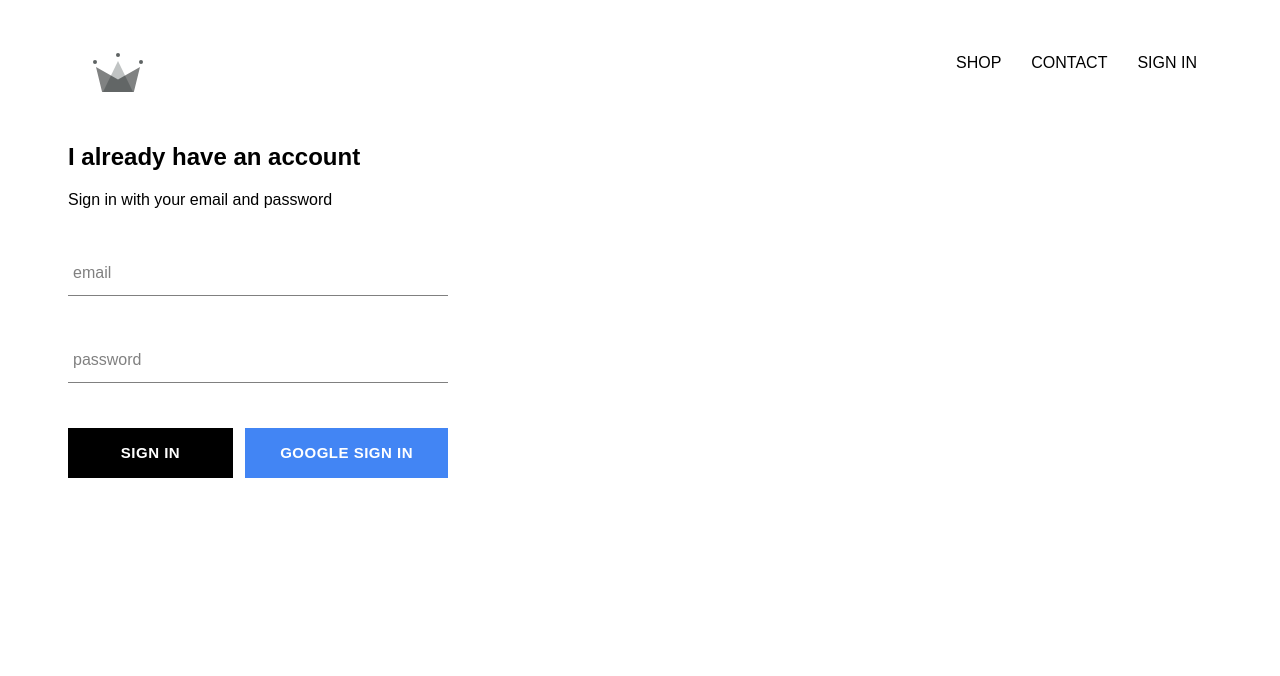
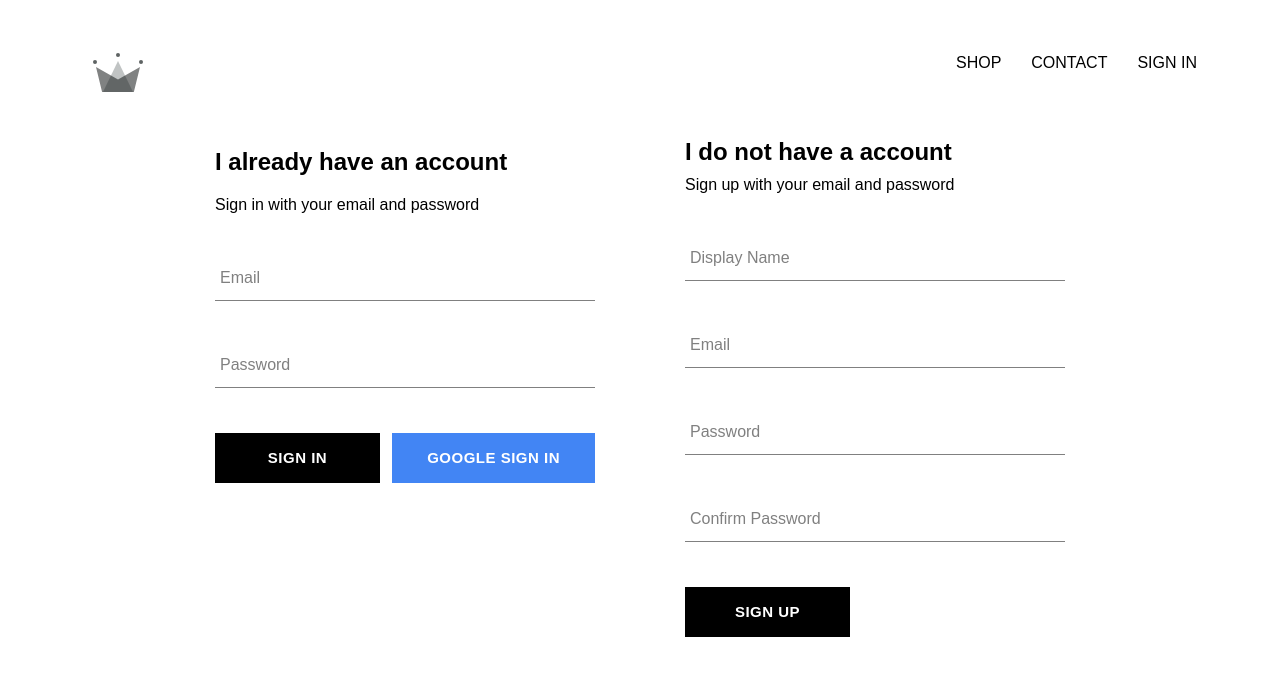
Before and after one commit to mhasanrabbi/crwn-clothing, a React (Create React App) app: page /signin in a window 1280 px wide. Shown: the top 676 px of the page. Built offline with nearby package versions, Linux system fonts and the light colour scheme; no server answers; a web font is replaced by a local one.

Commit message:
included ability to store authenticated user into firestore database

```diff
--- a/src/App.js
+++ b/src/App.js
@@ -7,7 +7,7 @@
 import ShopPage from './pages/shop/shop';
 import SignInAndSignUp from './pages/signIn-and-signOut/signIn-and-signOut';
 import Header from './components/header/header';
-import { auth } from './firebase/firebase.utils';
+import { auth, createUserProfileDocument } from './firebase/firebase.utils';
 
 class App extends React.Component {
 
@@ -22,11 +22,22 @@
   unsubscribeFromAuth = null;
 
   componentDidMount() {
-    this.unsubscribeFromAuth = auth.onAuthStateChanged(user => {
-      this.setState({ currentUser: user});
+    this.unsubscribeFromAuth = auth.onAuthStateChanged(async userAuth => {
+      if (userAuth) {
+        const userRef = await createUserProfileDocument(userAuth);
 
-      console.log(user);
-    })
+        userRef.onSnapshot(snapShot => {
+          this.setState({
+            currentUser: {
+              id: snapShot.id,
+              ...snapShot.data()
+            }
+          });
+        });
+      }
+
+      this.setState({ currentUser: userAuth });
+    });
   }
 
   componentWillUnmount() {
--- a/src/components/sign-in/sign-in.js
+++ b/src/components/sign-in/sign-in.js
@@ -41,7 +41,7 @@
           type="email"
           handleChange={this.handleChange}
           value={this.state.email}
-          label= 'email'
+          label= 'Email'
           required
           />
 
@@ -50,7 +50,7 @@
           type="password"
           value={this.state.password}
           handleChange={this.handleChange}
-          label= 'password'
+          label= 'Password'
           required
           />
           <div className='buttons'>
--- /dev/null
+++ b/src/components/sign-up/signup.js
@@ -0,0 +1,100 @@
+import React from 'react';
+
+import FormInput from '../form-input/formInput';
+import Button from '../button/button';
+
+import { auth, createUserProfileDocument } from '../../firebase/firebase.utils';
+
+import './signup.scss';
+
+class SignUp extends React.Component {
+  constructor() {
+    super();
+
+    this.state = {
+      displayName: '',
+      email: '',
+      password: '',
+      confirmPassword: ''
+    }
+  }
+
+  handleSubmit = async event => {
+    event.preventDefault();
+
+    const { displayName, email, password, confirmPassword } = this.state;
+
+    if(password !== confirmPassword) {
+      alert("password don't match");
+      return;
+    }
+
+    try {
+      const { user } = await auth.createUserWithEmailAndPassword(email, password);
+
+      await createUserProfileDocument(user, { displayName });
+
+      this.setState({
+        displayName: '',
+        email: '',
+        password: '',
+        confirmPassword: ''
+      });
+    } catch (error) {
+      console.error(error);
+    }
+  }
+
+  handleChange = event => {
+    const { name, value } = event.target;
+
+    this.setState({ [name]: value});
+  };
+
+  render() {
+    const { displayName, email, password, confirmPassword } = this.state;
+    return (
+      <div className='sign-up'>
+        <h2 className='title'>I do not have a account</h2>
+        <span>Sign up with your email and password</span>
+        <form className='sign-up-form' onSubmit={this.handleSubmit}>
+          <FormInput
+            type='text'
+            name='displayName'
+            value={displayName}
+            onChange={this.handleChange}
+            label='Display Name'
+            required
+          />
+          <FormInput
+            type='email'
+            name='email'
+            value={email}
+            onChange={this.handleChange}
+            label='Email'
+            required
+          />
+          <FormInput
+            type='password'
+            name='password'
+            value={password}
+            onChange={this.handleChange}
+            label='Password'
+            required
+          />
+          <FormInput
+            type='password'
+            name='confirmPassword'
+            value={confirmPassword}
+            onChange={this.handleChange}
+            label='Confirm Password'
+            required
+          />
+          <Button type='submit'>Sign Up</Button>
+        </form>
+      </div>
+    )
+  }
+}
+
+export default SignUp;
--- /dev/null
+++ b/src/components/sign-up/signup.scss
@@ -0,0 +1,9 @@
+.sign-up {
+  display: flex;
+  flex-direction: column;
+  width: 380px;
+
+  .title {
+    margin: 10px 0;
+  }
+}
--- a/src/firebase/firebase.utils.js
+++ b/src/firebase/firebase.utils.js
@@ -13,6 +13,31 @@
 
 firebase.initializeApp(config);
 
+export const createUserProfileDocument = async (userAuth, additionalData) => {
+  if (!userAuth) return;
+
+  const userRef = firestore.doc(`users/${userAuth.uid}`);
+
+  const snapShot = await userRef.get();
+
+  if (!snapShot.exists) {
+    const { displayName, email } = userAuth;
+    const createdAt = new Date();
+    try {
+      await userRef.set({
+        displayName,
+        email,
+        createdAt,
+        ...additionalData
+      });
+    } catch (error) {
+      console.log('error creating user', error.message);
+    }
+  }
+
+  return userRef;
+};
+
 export const auth = firebase.auth();
 export const firestore = firebase.firestore();
 
--- a/src/pages/signIn-and-signOut/signIn-and-signOut.js
+++ b/src/pages/signIn-and-signOut/signIn-and-signOut.js
@@ -1,11 +1,15 @@
 import React from 'react';
 
-import SignIn from '../../components/sign-in/sign-in'
+import SignIn from '../../components/sign-in/sign-in';
+import SignUp from '../../components/sign-up/signup';
 
 import './signIn-and-signOut.scss';
 
 const SignInAndSignUp = () => (
-  <div className='sign-in-and-sign-up'><SignIn/></div>
+  <div className='sign-in-and-sign-up'>
+    <SignIn/>
+    <SignUp />
+  </div>
 );
 
 export default SignInAndSignUp;
--- a/src/pages/signIn-and-signOut/signIn-and-signOut.scss
+++ b/src/pages/signIn-and-signOut/signIn-and-signOut.scss
@@ -0,0 +1,6 @@
+.sign-in-and-sign-up {
+  width: 850px;
+  display: flex;
+  justify-content: space-between;
+  margin: 30px auto;
+}
```
